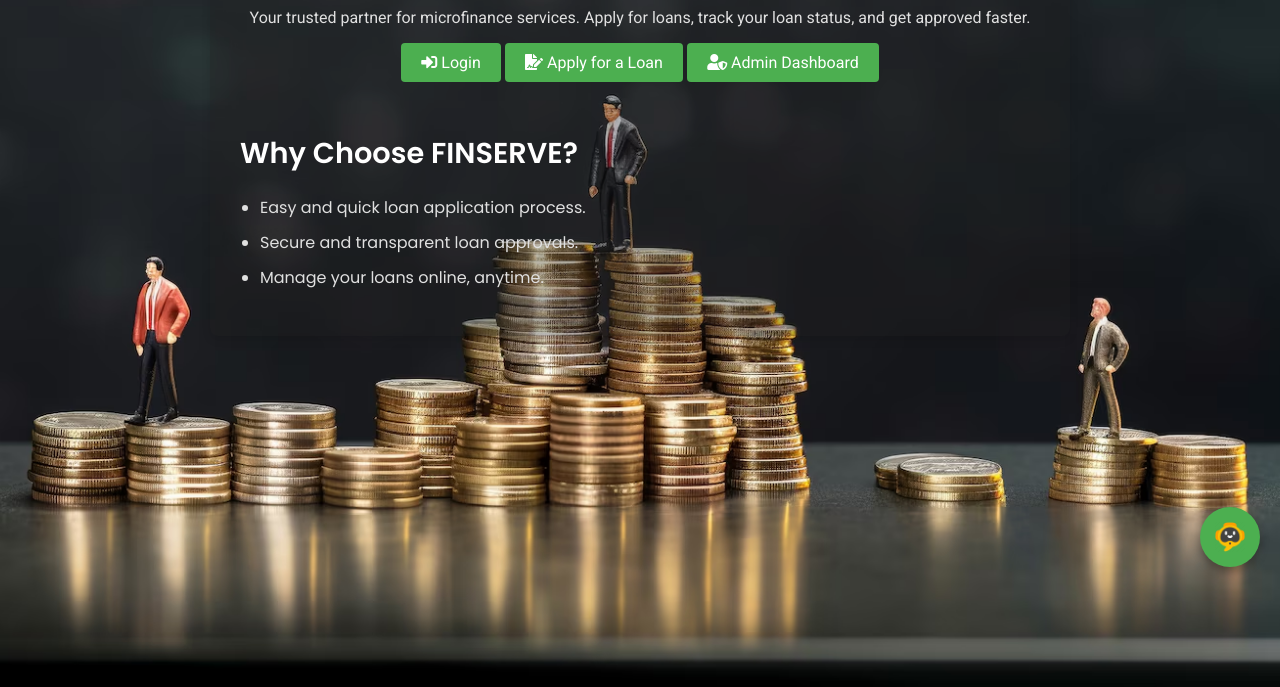
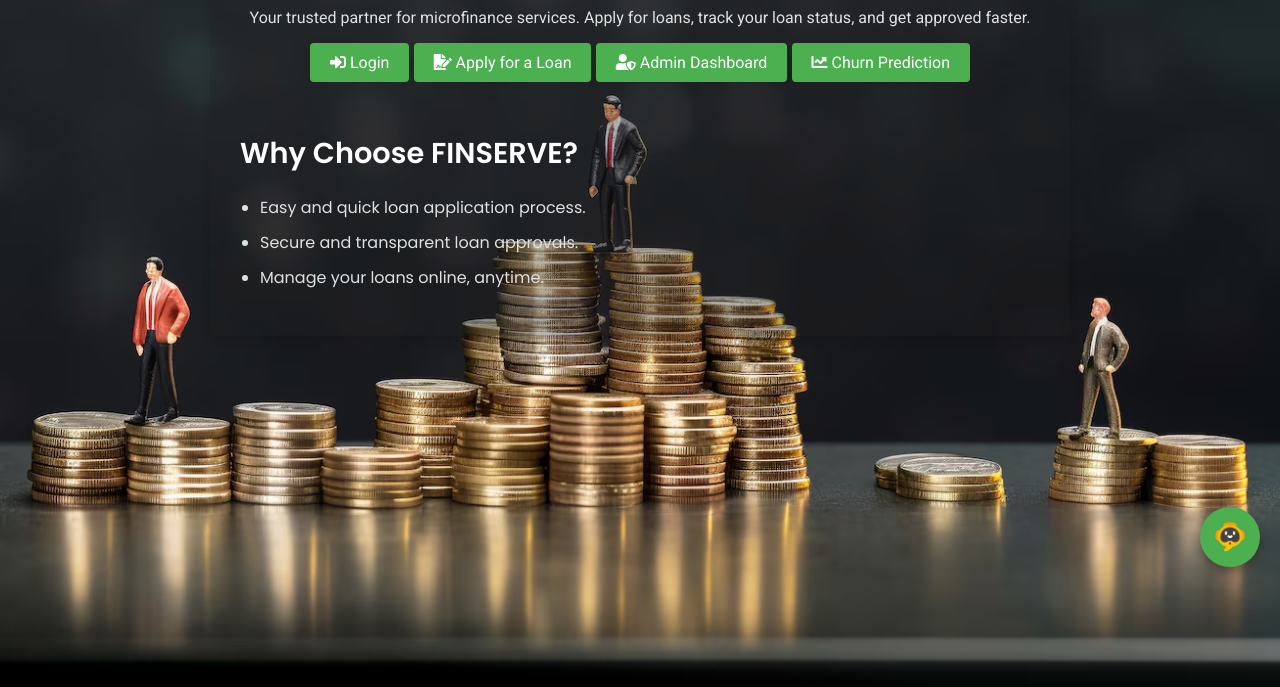
Before and after one commit to jainjayesh24/FINSERVE, a plain HTML site: page index.html in a window 1280 px wide. Shown: the part 213-900 px from the top of the page. Drawn offline with Linux system fonts and the light colour scheme.

Commit message:
Update Index HTML file

```diff
--- a/index.html
+++ b/index.html
@@ -19,6 +19,7 @@
             <a href="login.html" class="button"><i class="fas fa-sign-in-alt"></i> Login</a>
             <a href="apply-loan.html" class="button"><i class="fas fa-file-signature"></i> Apply for a Loan</a>
             <a href="admin.html" class="button"><i class="fas fa-user-shield"></i> Admin Dashboard</a>
+            <a href="churn_prediction.html" class="button"><i class="fas fa-chart-line"></i> Churn Prediction</a> <!-- New Button -->
         </div>
 
         <div class="chatbot-icon" onclick="toggleChatbot()">
@@ -57,5 +58,6 @@
             });
         });
     </script>
+
 </body>
 </html>
```
